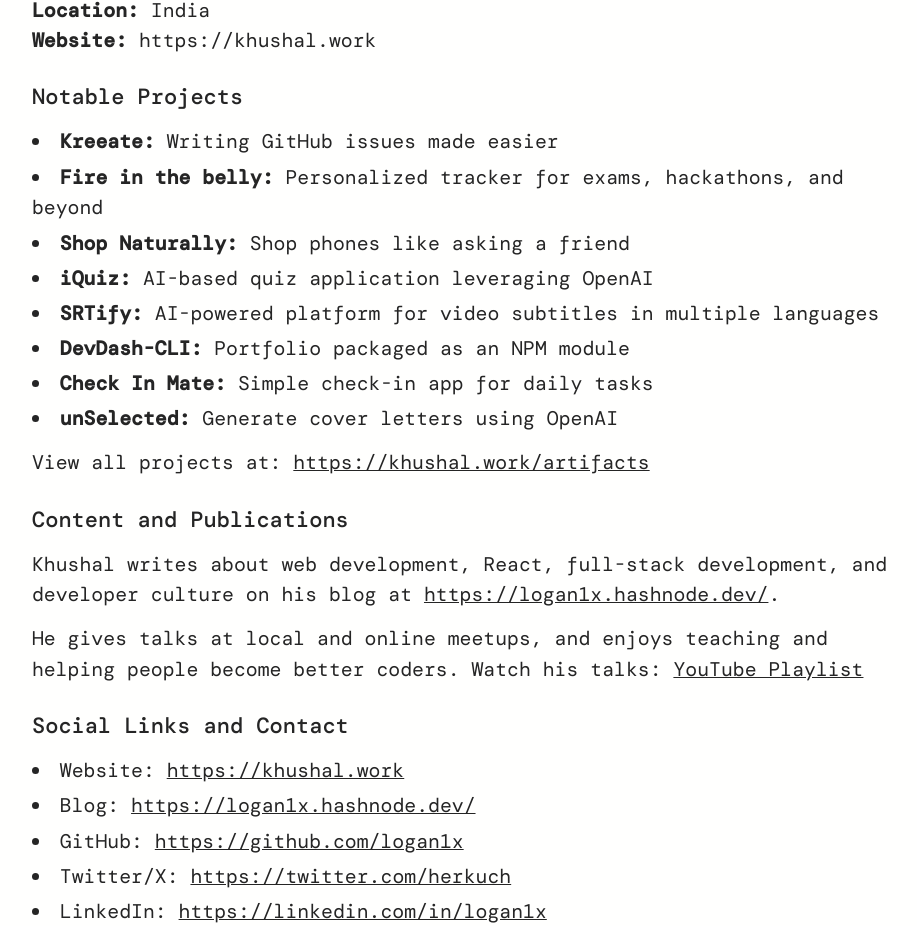
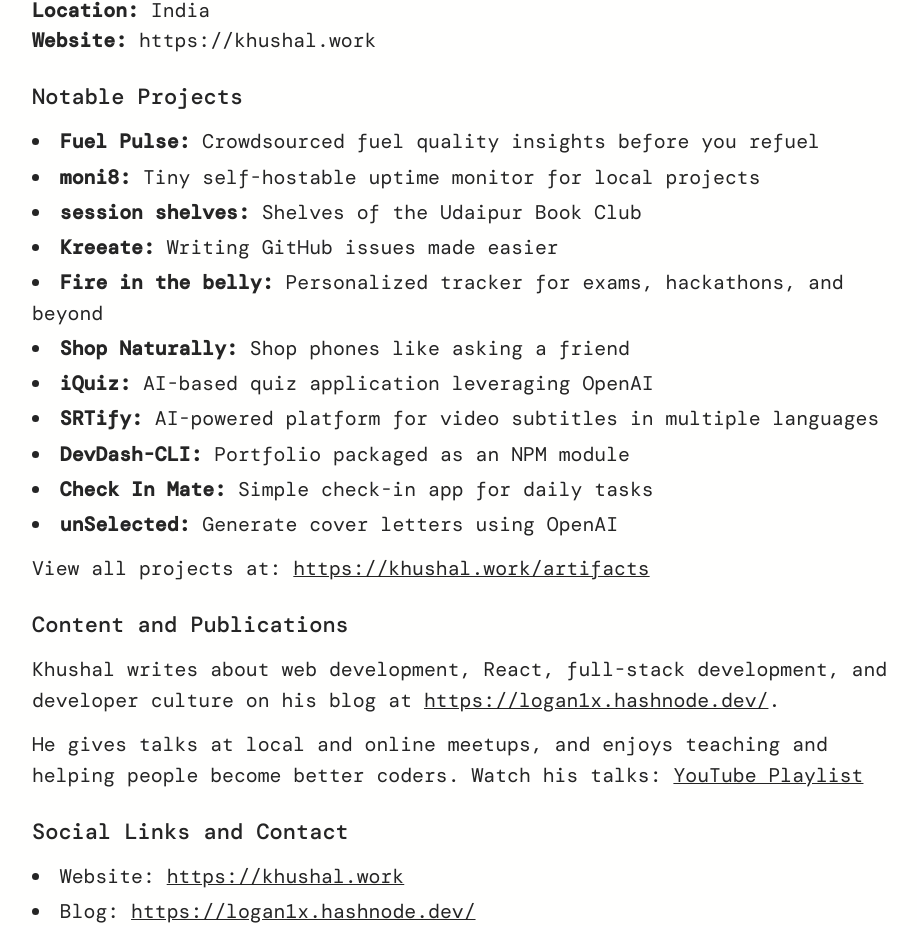
Before and after one commit to Logan1x/Logan1x.github.io, a React (Vite) app: page /for-llms in a window 1280 px wide. Shown: the part 820-1746 px from the top of the page, without its empty margins (170-1087 px from the left). Built offline with nearby package versions, Linux system fonts and the light colour scheme; a web font is replaced by a local one.

Commit message:
add moni8 and session shelves projects

```diff
--- a/src/ForLLMs.tsx
+++ b/src/ForLLMs.tsx
@@ -46,6 +46,9 @@
           <section className="space-y-3">
             <h2 className="text-xl font-medium">Notable Projects</h2>
             <ul className="list-disc list-inside space-y-1 text-lg">
+              <li><strong>Fuel Pulse:</strong> Crowdsourced fuel quality insights before you refuel</li>
+              <li><strong>moni8:</strong> Tiny self-hostable uptime monitor for local projects</li>
+              <li><strong>session shelves:</strong> Shelves of the Udaipur Book Club</li>
               <li><strong>Kreeate:</strong> Writing GitHub issues made easier</li>
               <li><strong>Fire in the belly:</strong> Personalized tracker for exams, hackathons, and beyond</li>
               <li><strong>Shop Naturally:</strong> Shop phones like asking a friend</li>
--- a/src/data/projects.ts
+++ b/src/data/projects.ts
@@ -11,7 +11,27 @@
   },
   {
     title:
-      "[Kreeate]: Writing GitHub issues sucks. I made it easier.",
+      "[moni8]: Tiny self-hostable uptime monitor for your local projects.",
+    links: [
+      {
+        text: "moni8",
+        link: "https://github.com/Logan1x/moni8",
+      },
+    ],
+  },
+  {
+    title:
+      "[session shelves]: Shelves of the Udaipur Book Club.",
+    links: [
+      {
+        text: "session shelves",
+        link: "https://github.com/Logan1x/session_shelves",
+      },
+    ],
+  },
+  {
+    title:
+      "[Kreeate]: A cleaner way to write GitHub issues.",
     links: [
       {
         text: "Kreeate",
```
